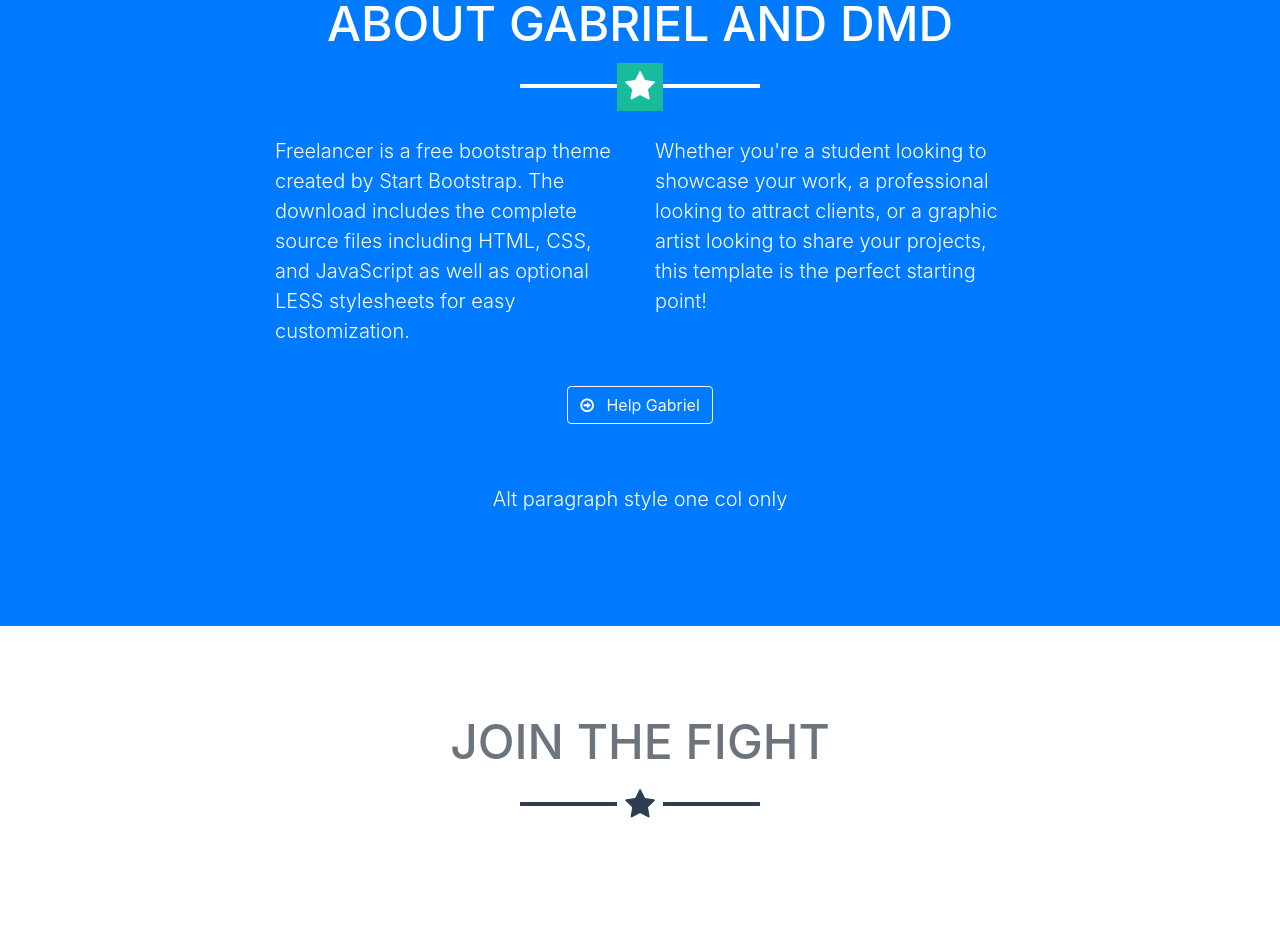
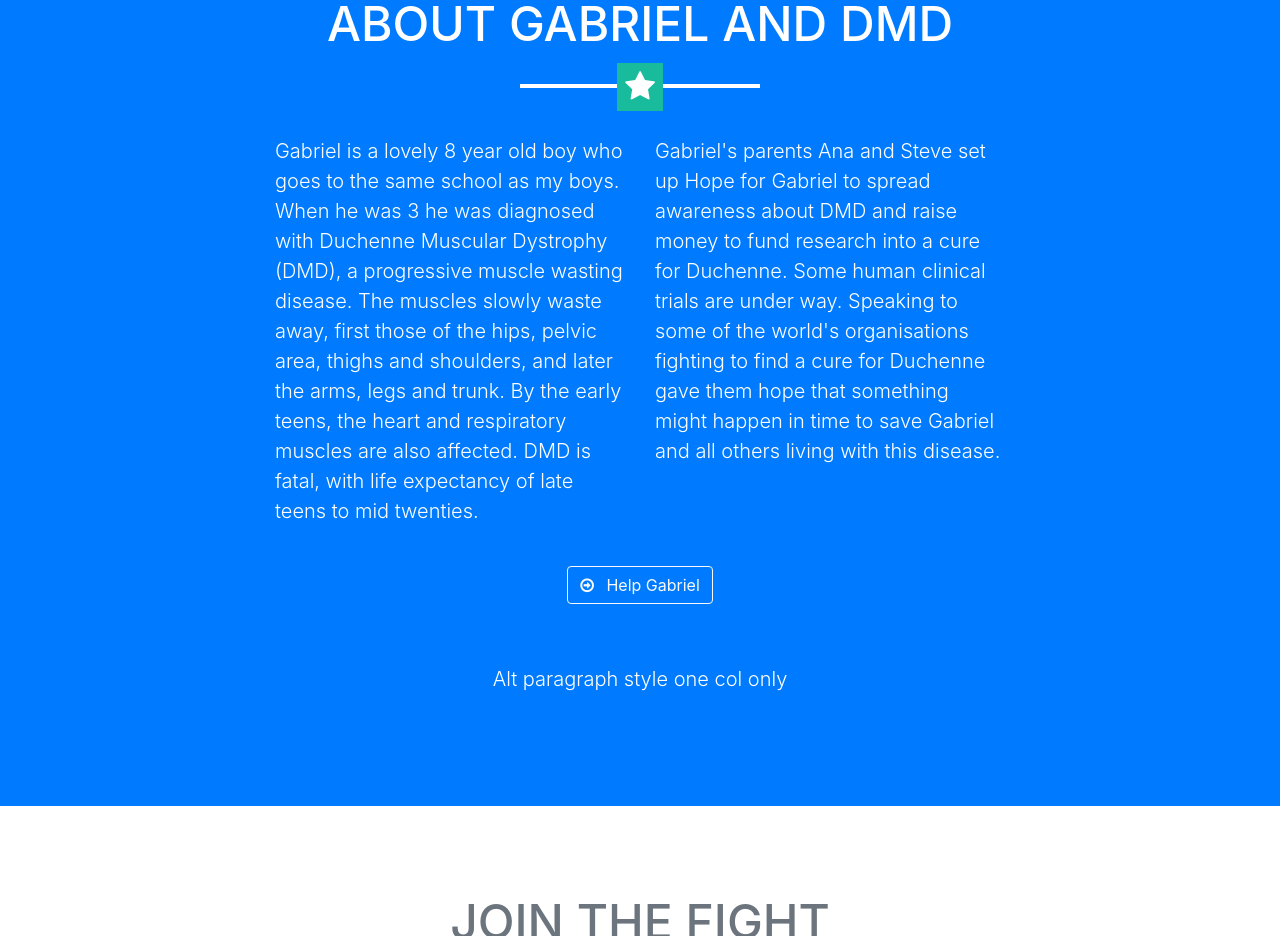
Before and after one commit to markbarlow/yodathon, a website with bundled scripts: page index.html in a window 1280 px wide. Shown: the part 1620-2556 px from the top of the page. Built offline with nearby package versions, Linux system fonts and the light colour scheme; files whose address does not match are found by name.

Commit message:
paragraphs

```diff
--- a/index.html
+++ b/index.html
@@ -148,10 +148,10 @@
         <hr class="star-light mb-5">
         <div class="row">
           <div class="col-lg-4 ml-auto">
-            <p class="lead">Freelancer is a free bootstrap theme created by Start Bootstrap. The download includes the complete source files including HTML, CSS, and JavaScript as well as optional LESS stylesheets for easy customization.</p>
+            <p class="lead">Gabriel is a lovely 8 year old boy who goes to the same school as my boys. When he was 3 he was diagnosed with Duchenne Muscular Dystrophy (DMD), a progressive muscle wasting disease. The muscles slowly waste away, first those of the hips, pelvic area, thighs and shoulders, and later the arms, legs and trunk. By the early teens, the heart and respiratory muscles are also affected. DMD is fatal, with life expectancy of late teens to mid twenties.</p>
           </div>
           <div class="col-lg-4 mr-auto">
-            <p class="lead">Whether you're a student looking to showcase your work, a professional looking to attract clients, or a graphic artist looking to share your projects, this template is the perfect starting point!</p>
+            <p class="lead">Gabriel's parents Ana and Steve set up Hope for Gabriel to spread awareness about DMD and raise money to fund research into a cure for Duchenne. Some human clinical trials are under way. Speaking to some of the world's organisations fighting to find a cure for Duchenne gave them hope that something might happen in time to save Gabriel and all others living with this disease.</p>
           </div>
         </div>
         <div class="text-center mt-4">
```
